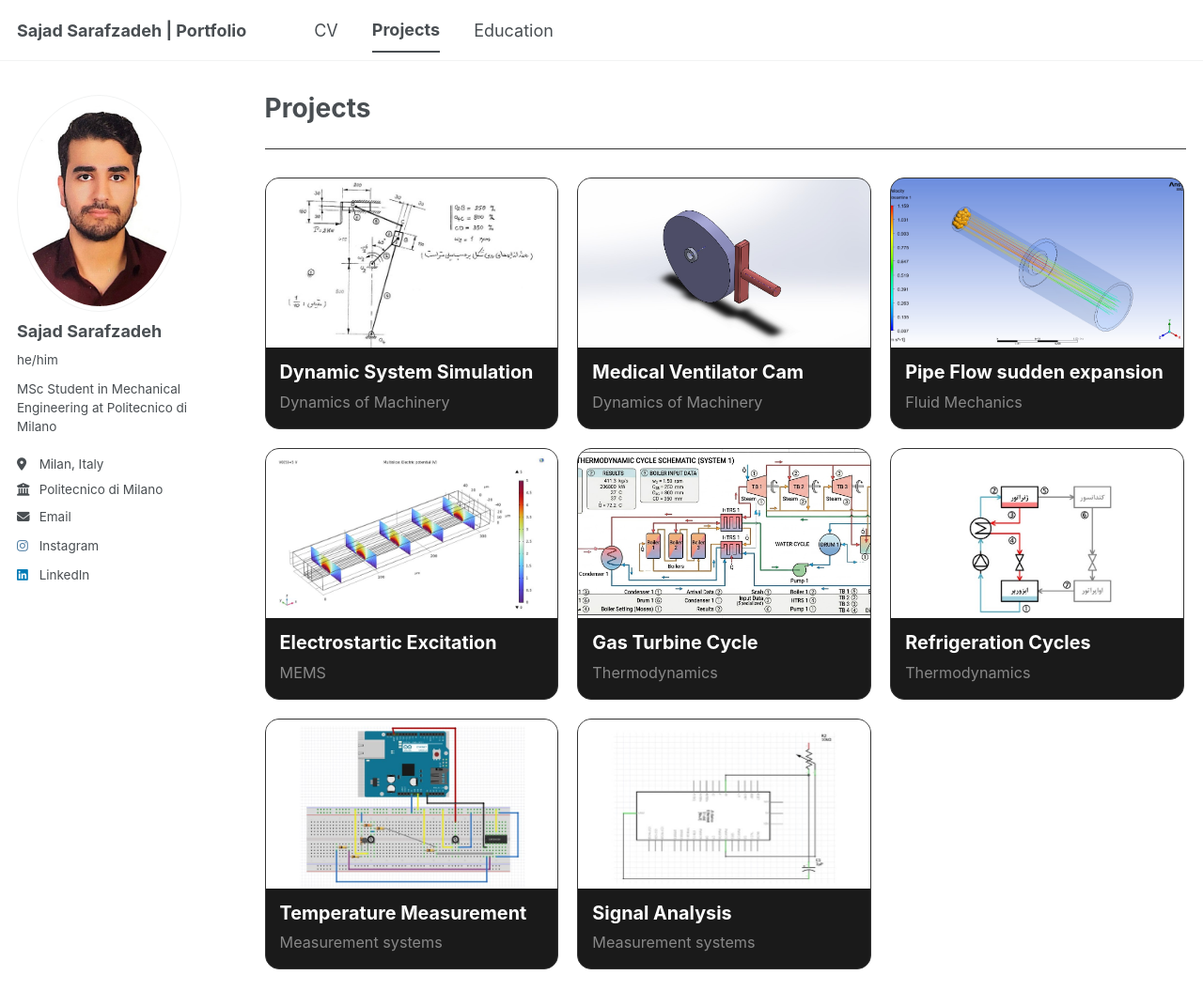
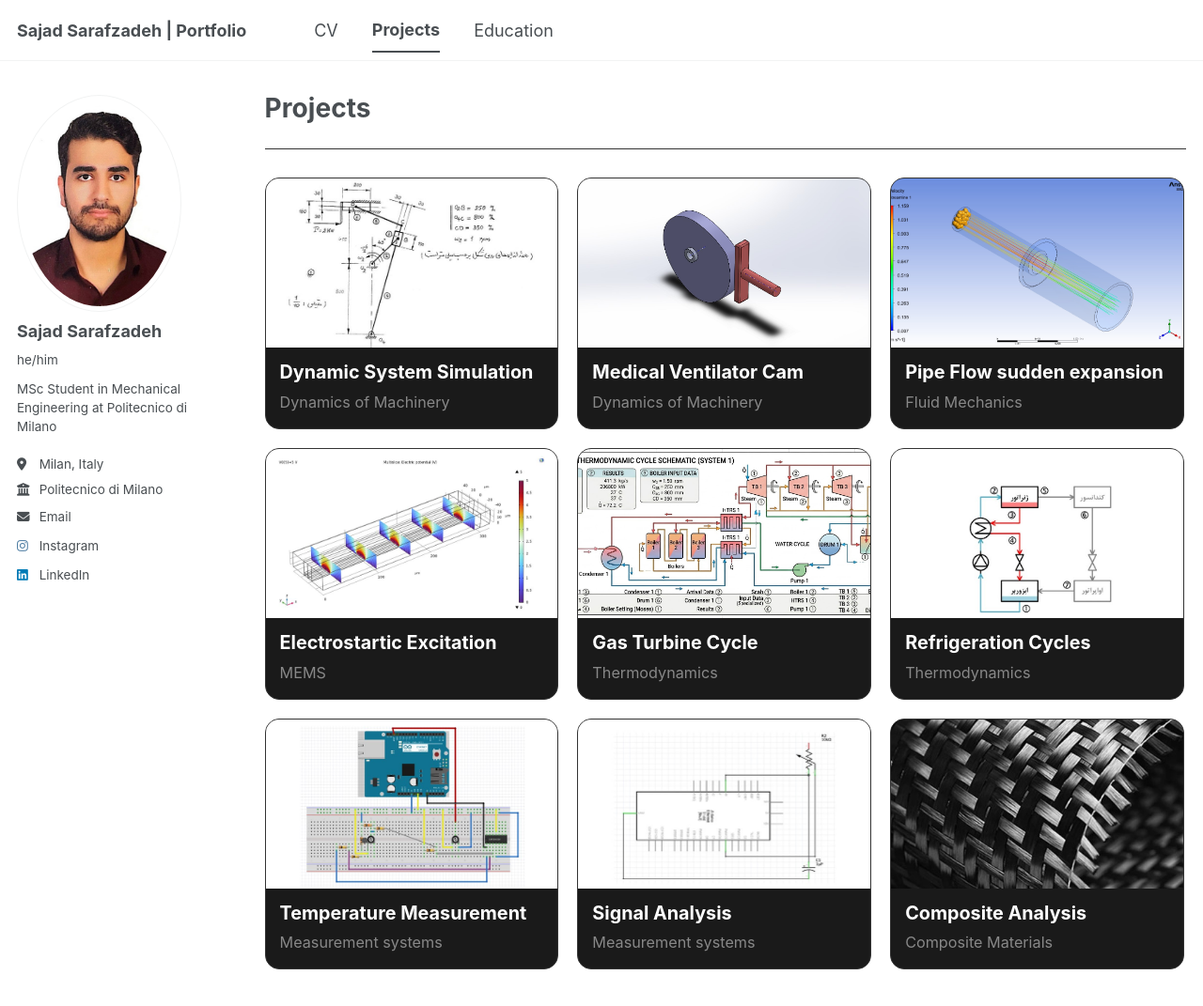
Before and after one commit to sajadsarafzadeh/sajadsarafzadeh.github.io, a Jekyll site: the page built from _pages/Projects.md, in a window 1280 px wide and 1122 px high. Shown: the top 1071 px of the window at 94% size. Built offline with Jekyll 4.4.1, drawn with Linux system fonts in a browser that asks for light colours; a script bundle is joined from its source files by our own code; library files that are not in the unit come from our copies.

Commit message:
Update Projects.md

```diff
--- a/_pages/Projects.md
+++ b/_pages/Projects.md
@@ -90,4 +90,15 @@ author_profile: true
     </div>
   </a>
 
+  <a href="https://sajadsarafzadeh.github.io/Composite-Analyzer/" target="_blank" style="text-decoration: none; width: calc(33.333% - 14px); min-width: 250px;">
+    <div style="background: #1a1a1a; border-radius: 15px; overflow: hidden; border: 1px solid #333;">
+      <img src="/images/composite.jpg" style="width: 100%; height: 180px; object-fit: cover;">
+      <div style="padding: 15px;">
+        <h4 style="color: #fff; margin: 0 0 5px 0; font-size: 1.1em;">Composite Analysis</h4>
+        <span style="color: #888; font-size: 0.9em;">Composite Materials</span>
+      </div>
+    </div>
+  </a>
+
+
 </div>
```
